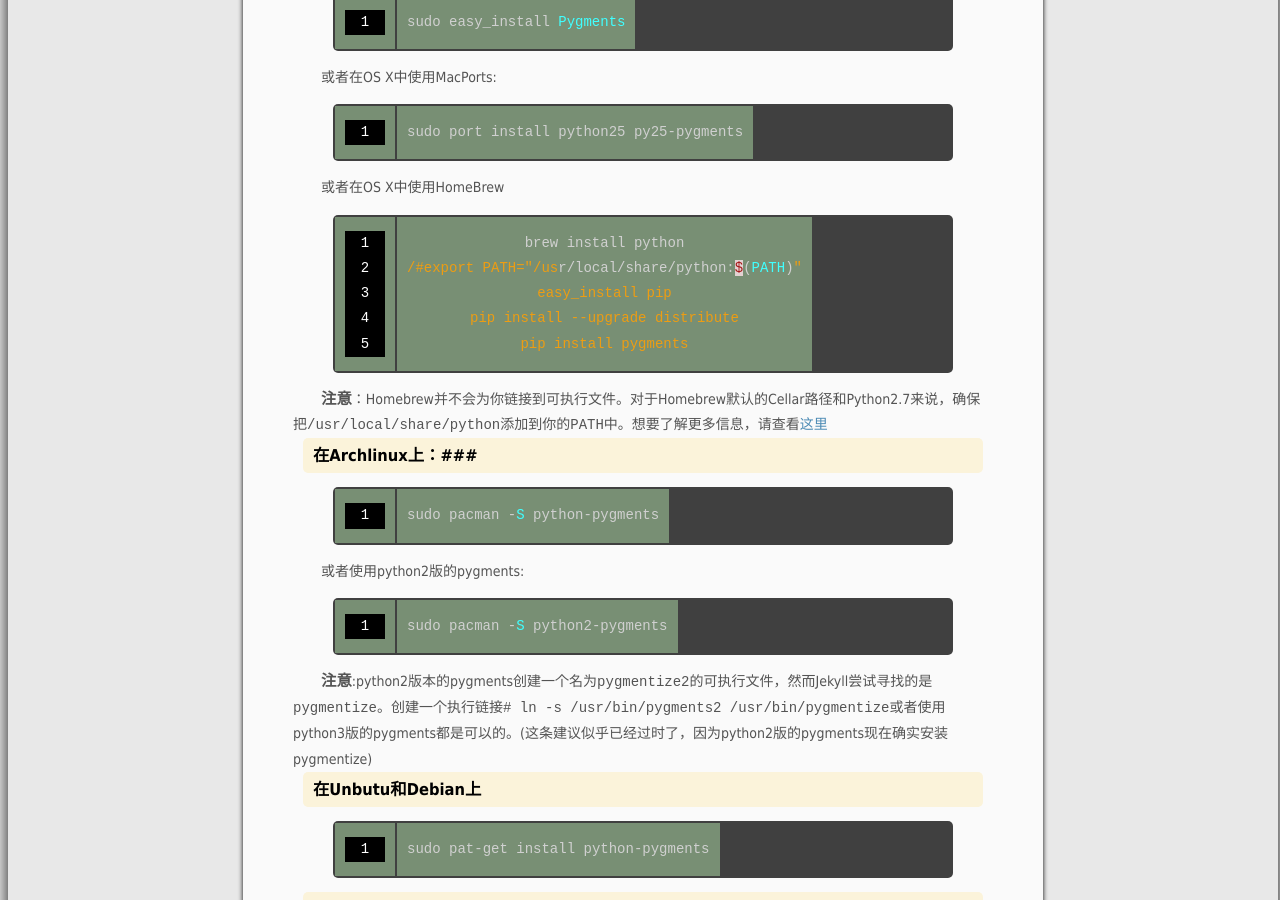
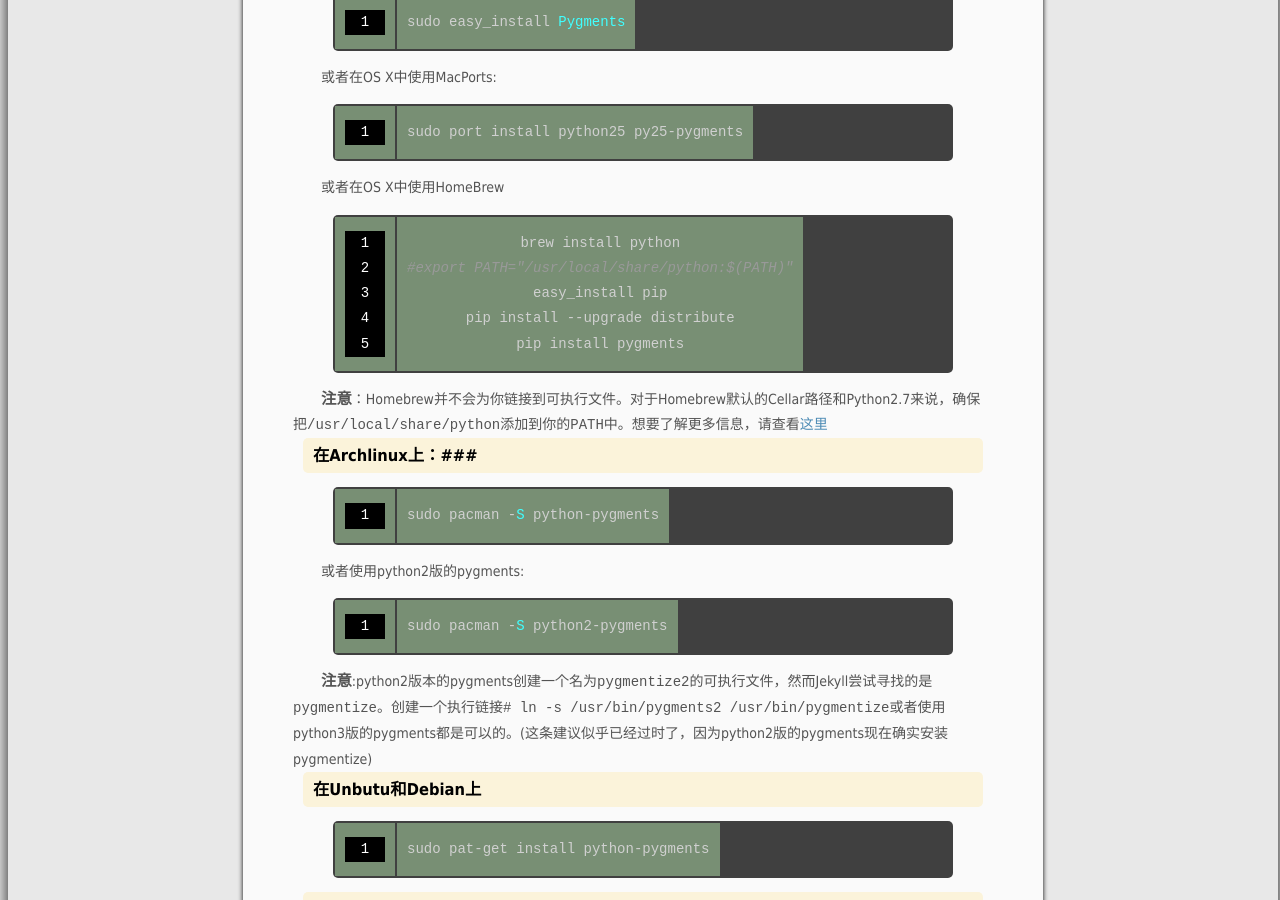
Before and after one commit to flyaway1217/flyaway1217.github.com, a Jekyll site: the page built from _posts/2012-11-26-Jekyll-Wiki-Install.markdown, in a window 1280 px wide and 900 px high, scrolled down 1965 px. Built offline with Jekyll 4.4.1, drawn with Linux system fonts in a browser that asks for light colours; some of the changed text lies outside the part shown.

Commit message:
Update a post

```diff
--- a/_posts/2012-11-26-Jekyll-Wiki-Install.markdown
+++ b/_posts/2012-11-26-Jekyll-Wiki-Install.markdown
@@ -97,7 +97,7 @@
 
 {% highlight ruby linenos %}
 brew install python
-/#export PATH="/usr/local/share/python:$(PATH)"
+#export PATH="/usr/local/share/python:$(PATH)"
 easy_install pip
 pip install --upgrade distribute
 pip install pygments
```
Also changed, not shown: other parts of _posts/2012-11-26-Jekyll-Wiki-Install.markdown (+1 -1 lines).
